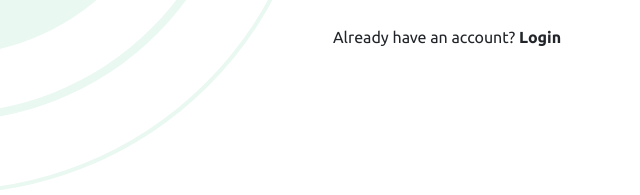
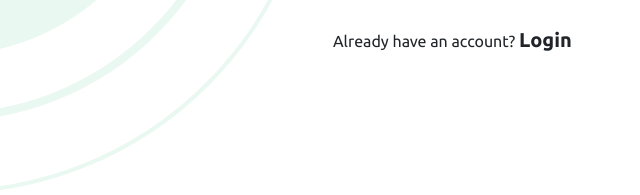
Before and after one commit to frsiam/quizrr-apps, a plain HTML site: page login.html in a window 1280 px wide. Shown: the part 530-725 px from the top of the page, 207-847 px from the left. Drawn offline with nearby package versions, Linux system fonts and the light colour scheme.

Commit message:
anchor tag include for go to home page

```diff
--- a/login.html
+++ b/login.html
@@ -69,7 +69,8 @@
         </div>
         <div class="mt-5">
             <button class="btn btn-success p-3" type="submit">Signup</button>
-            <p class="mt-5 ms-5">Already have an account? <span class="fw-bold">Login</span></p>
+            <p class="mt-5 ms-5">Already have an account? <a class="fw-bold text-decoration-none fs-5 text-dark"
+                    href="index.html">Login</a></p>
         </div>
     </section>
 </body>
```
